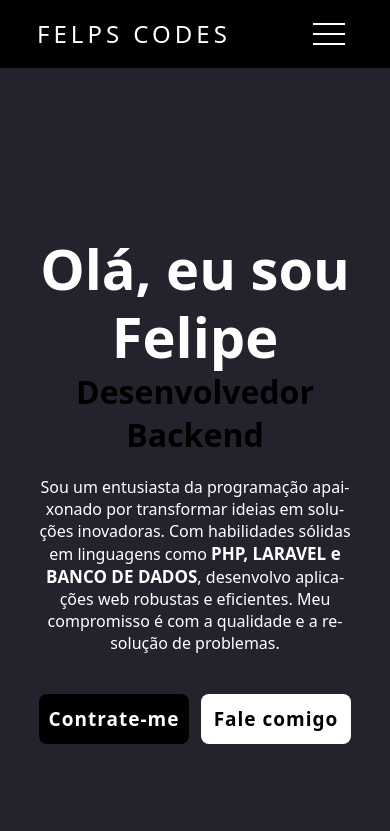
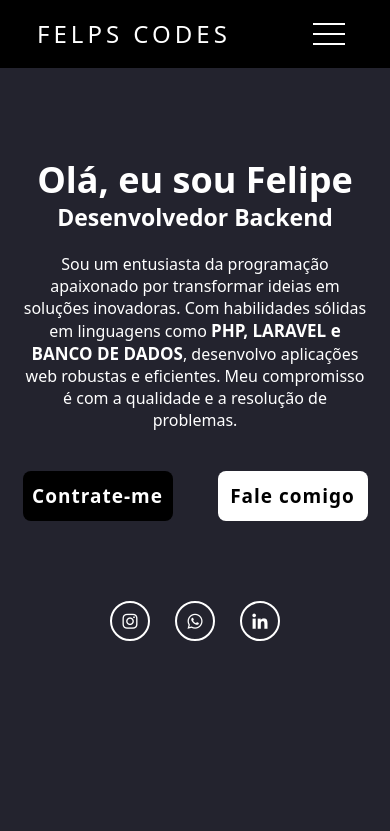
Before and after one commit to Felipex7z/meu-portifolio, a plain HTML site: page index.html in a window 390 px wide. Shown: the top 831 px of the page. Drawn offline with nearby package versions, Linux system fonts and the light colour scheme.

Commit message:
sofrendo no responsivo

```diff
--- a/index.html
+++ b/index.html
@@ -12,8 +12,9 @@
   <body>
     <header id="header">
 
+
       <nav>
-        <a class="logo" href="/">Felps Codes</a>
+        <a class="logo" href="#">Felps Codes</a>
         <div class="mobile-menu">
           <div class="line1"></div>
           <div class="line2"></div>
@@ -29,10 +30,12 @@
 
     </header>
   <section class="home" id="inicio">
+
     <div class="home-content">
       <h1>Olá, eu sou Felipe</h1>
       <h3>Desenvolvedor Backend</h3>
       <p>Sou um entusiasta da programação apaixonado por   transformar ideias em soluções inovadoras. Com habilidades sólidas em linguagens como <span class="bb">PHP, LARAVEL e BANCO DE DADOS</span>, desenvolvo aplicações web robustas e eficientes. Meu compromisso é com a qualidade e a resolução de problemas.</p>
+
       <div class="btn-box">
         <a href="https://wa.me/+55 6299519839?text=oi%2C%20tudo%20bem%3F" target="_blank">Contrate-me</a>
         <a href="https://wa.me/+55 6299519839?text=oi%2C%20tudo%20bem%3F" target="_blank">Fale comigo</a>
@@ -51,6 +54,7 @@
     </div>
 
 
+  </div>
    </section>
    <section class="especialidades" id="especialidades">
     <div class="interface">
--- a/style.css
+++ b/style.css
@@ -554,16 +554,34 @@ footer .line-footer p a {
   body {
     overflow-x: hidden;
   }
+  .home{
+    padding: 90px 8%;
+    flex-direction: column;
+    align-items: center;
+    text-align: center;
+
+
+  }
+  .home-sci{
+    margin-top: 120px;
+    position: relative;
+
+  }
+  .home-content h1{
+    font-size:36px;
+  }
+  .home-content h3{
+    color: #ffffff;
+    font-size: 23px;
+  }
+/**/
+
 
   .home-content{
-    text-align: center;
-    max-width: 330px;
-    overflow-wrap: break-word;
-    word-wrap: break-word;
-    max-width: 100%;
-    display: inline-block;
-    hyphens: auto;
+    flex-direction: column;
+
     }
+
     .btn-box{
 
       text-align: center;
@@ -573,17 +591,7 @@ footer .line-footer p a {
 
 
     }
-  .home{
-    display: flex;
-    align-items: center;
-    justify-content: center;
-  }
- .home-sci{
 
-  position: absolute;
-  margin: -70px 4%;
-
- }
 
 
 
```
